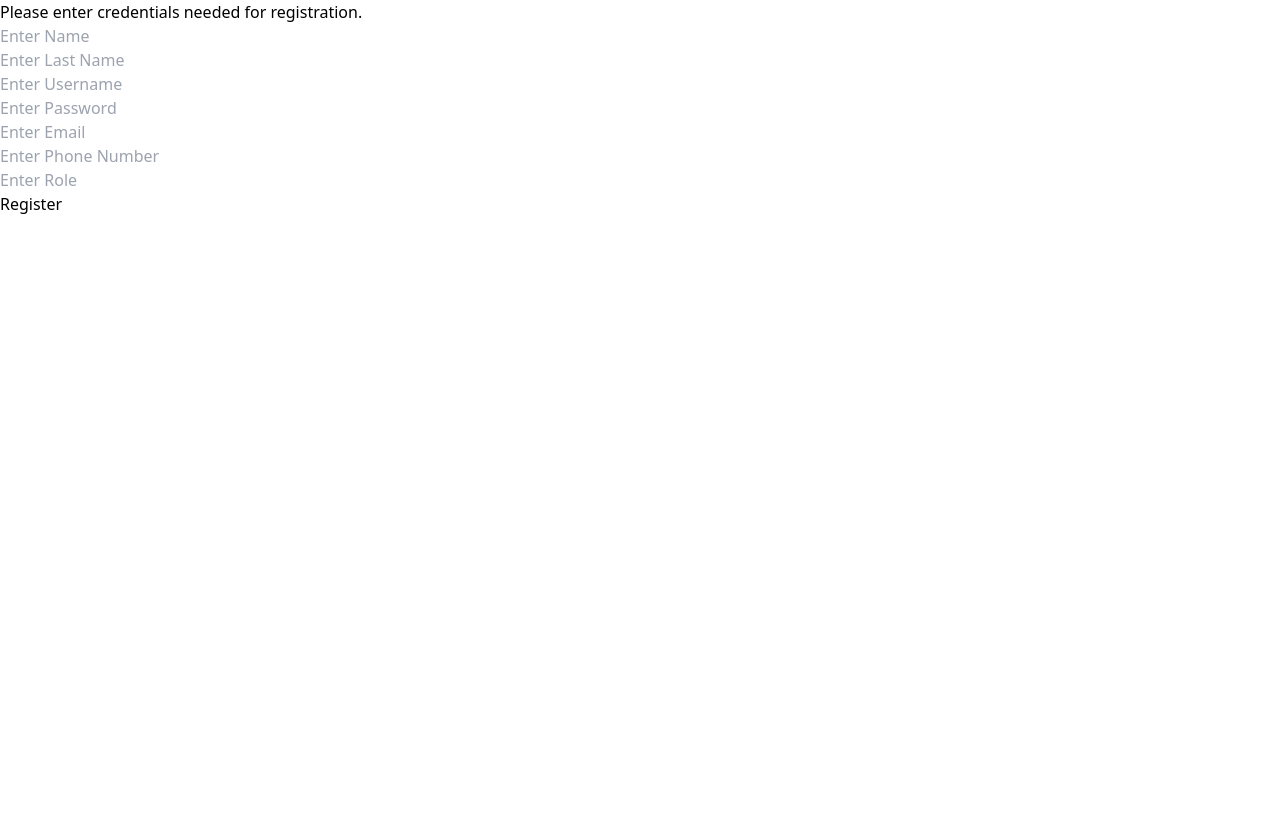
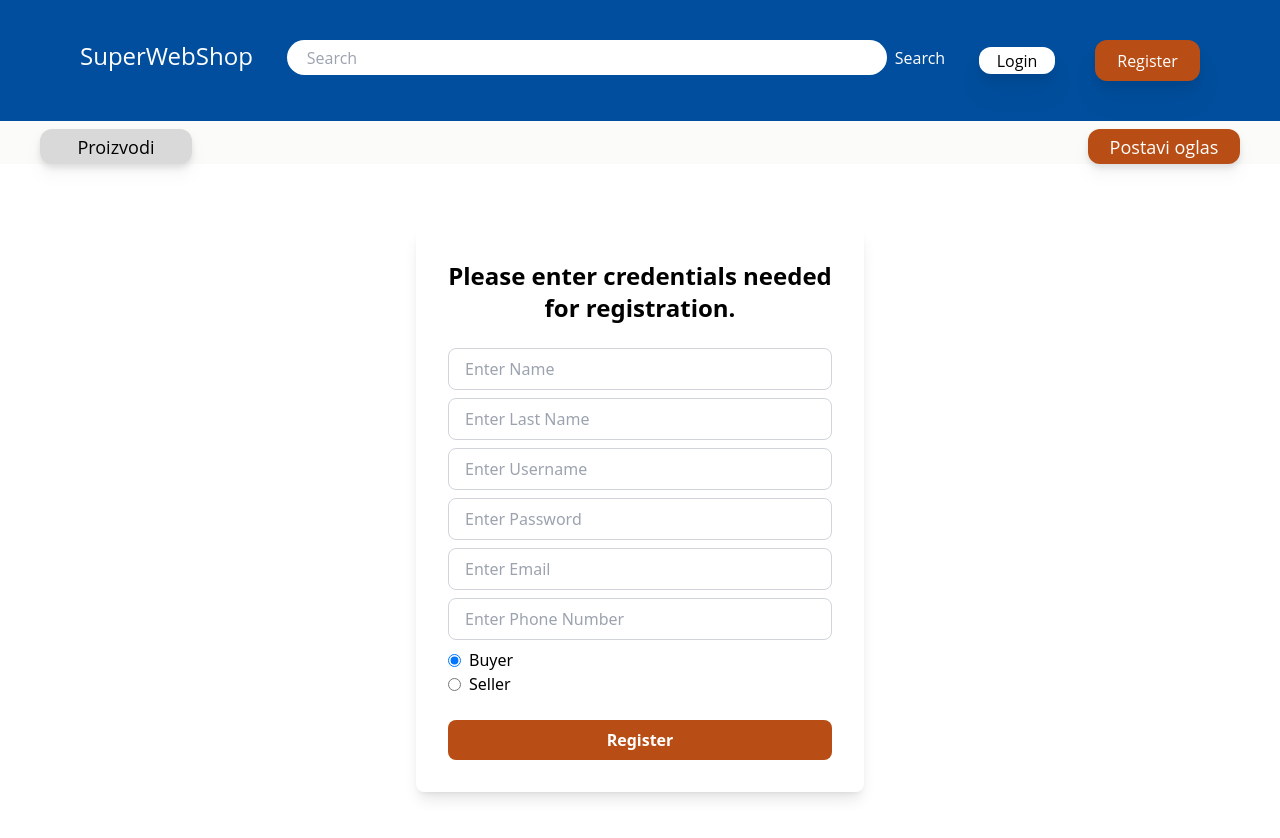
Before and after one commit to kzi-nastava/project-web-in-2024-team-5, a Vue app in the folder web-shop/src/main/resources/superfrontend/: page /register in a window 1280 px wide. Shown: the top 838 px of the page. Before the commit the page ends 800 px from the top, so only its background shows below. Built offline with nearby package versions, Linux system fonts and the light colour scheme; no server answers.

Commit message:
Register ui improvement

```diff
--- a/web-shop/src/main/resources/superfrontend/src/components/FooterComp.vue
+++ b/web-shop/src/main/resources/superfrontend/src/components/FooterComp.vue
@@ -41,7 +41,7 @@
           </div>
           <div class="flex flex-col gap-5">
             <h4 class="font-bold">Topic</h4>
-            <router-link to="/home">Home</router-link>
+            <router-link to="/">Home</router-link>
             <a href="">Page</a>
             <a href="">Page</a>
             <a href="">Page</a>
--- a/web-shop/src/main/resources/superfrontend/src/components/RegisterPage.vue
+++ b/web-shop/src/main/resources/superfrontend/src/components/RegisterPage.vue
@@ -1,70 +1,142 @@
 <template>
-    <div class="registerpage">
-        <h1>Please enter credentials needed for registration.</h1>
+  <section class="py-16">
+    <div class="container w-[1200px] mx-auto flex flex-col items-center">
+      <div class="max-w-md p-8 bg-white rounded-lg shadow-lg">
+        <h1 class="text-2xl font-bold mb-6 text-center">
+          Please enter credentials needed for registration.
+        </h1>
         <form @submit.prevent="register">
-            <input v-model="user.name" type="text" name="name" required placeholder="Enter Name">
+          <input
+            v-model="user.name"
+            type="text"
+            name="name"
+            required
+            placeholder="Enter Name"
+            class="w-full px-4 py-2 mb-2 border border-gray-300 rounded-lg"
+          />
           <br />
-            <input v-model="user.lastname" type="text" name="lastname" required placeholder="Enter Last Name">
+          <input
+            v-model="user.lastname"
+            type="text"
+            name="lastname"
+            required
+            placeholder="Enter Last Name"
+            class="w-full px-4 py-2 mb-2 border border-gray-300 rounded-lg"
+          />
           <br />
-            <input v-model="user.username" type="text" name="username" required placeholder="Enter Username">
+          <input
+            v-model="user.username"
+            type="text"
+            name="username"
+            required
+            placeholder="Enter Username"
+            class="w-full px-4 py-2 mb-2 border border-gray-300 rounded-lg"
+          />
           <br />
-            <input v-model="user.password" type="password" name="password" required placeholder="Enter Password">
+          <input
+            v-model="user.password"
+            type="password"
+            name="password"
+            required
+            placeholder="Enter Password"
+            class="w-full px-4 py-2 mb-2 border border-gray-300 rounded-lg"
+          />
           <br />
-            <input v-model="user.email" type="email" name="email" required placeholder="Enter Email">
+          <input
+            v-model="user.email"
+            type="email"
+            name="email"
+            required
+            placeholder="Enter Email"
+            class="w-full px-4 py-2 mb-2 border border-gray-300 rounded-lg"
+          />
           <br />
-            <input v-model="user.phoneNumber" type="text" name="phoneNumber" required placeholder="Enter Phone Number">
+          <input
+            v-model="user.phoneNumber"
+            type="text"
+            name="phoneNumber"
+            required
+            placeholder="Enter Phone Number"
+            class="w-full px-4 py-2 mb-2 border border-gray-300 rounded-lg"
+          />
           <br />
-            <input v-model="user.role" type="text" name="role" required placeholder="Enter Role">
+          <div class="flex items-center space-x-2">
+            <input
+              v-model="user.role"
+              type="radio"
+              checked
+              name="role"
+              value="buyer"
+            />
+            <label for="buyer">Buyer</label>
+          </div>
+
+          <div class="flex items-center space-x-2">
+            <input
+              v-model="user.role"
+              type="radio"
+              name="role"
+              value="seller"
+            />
+            <label for="seller">Seller</label>
+          </div>
           <br />
-            <input type="submit" value="Register" />
-
-
+          <button
+            type="submit"
+            value="Register"
+            class="w-full px-4 py-2 bg-[#B84E15] text-white font-bold rounded-lg"
+          >
+            Register
+          </button>
         </form>
       </div>
+    </div>
+  </section>
 </template>
 
 <script>
-import axios from 'axios';
+import axios from "axios";
 export default {
   data() {
     return {
       user: {
-                name: '',
-                lastname: '',
-                username: '',
-                password: '',
-                email: '',
-                phoneNumber: '',
-                role: '',
-            }
-        }
+        name: "",
+        lastname: "",
+        username: "",
+        password: "",
+        email: "",
+        phoneNumber: "",
+        role: "buyer",
+      },
+    };
   },
   methods: {
     async register() {
       try {
-                    const response = await axios.post('http://localhost:8080/api/v1/register', this.user, {
+        const response = await axios.post(
+          "http://localhost:8080/api/v1/register",
+          this.user,
+          {
             headers: {
-                            'Content-Type': 'application/json' // Set content type to JSON
+              "Content-Type": "application/json", // Set content type to JSON
+            },
           }
-                    });
+        );
         if (response.status === 200) {
-                        this.$router.push('/settings');
+          this.$router.push("/settings");
+        } else {
+          alert("Registration failed");
         }
-                    else {
-                        alert('Registration failed');
-                    }
-                }
-                catch (error) {
+      } catch (error) {
         if (error.response && error.response.status === 403) {
           alert("You're already logged in");
         } else {
           alert("Registration failed");
         }
       }
-        }
-    }
-
-}
+    },
+  },
+};
 </script>
 
 <style scoped></style>
--- a/web-shop/src/main/resources/superfrontend/src/router/index.js
+++ b/web-shop/src/main/resources/superfrontend/src/router/index.js
@@ -23,7 +23,7 @@ const router = createRouter({
     {
       path: "/register",
       name: "register",
-      component: () => import("../components/RegisterPage.vue"),
+      component: () => import("../views/Register.vue"),
     },
     {
       path: "/login",
--- a/web-shop/src/main/resources/superfrontend/src/views/Register.vue
+++ b/web-shop/src/main/resources/superfrontend/src/views/Register.vue
@@ -1,16 +1,15 @@
 <template>
-    <div>
-        <RegisterPage/>
-    </div>
+  <Header />
+  <RegisterPage />
 </template>
 
 <script>
-import RegisterPage from '@/components/RegisterPage.vue';
+import RegisterPage from "@/components/RegisterPage.vue";
+import Header from "@/components/Header.vue";
 
-    export default {
-    components: { RegisterPage }
-}
+export default {
+  components: { RegisterPage, Header },
+};
 </script>
 
-<style>
-</style>
+<style></style>
```
Lines whose indentation alone changed are shown as unchanged.
